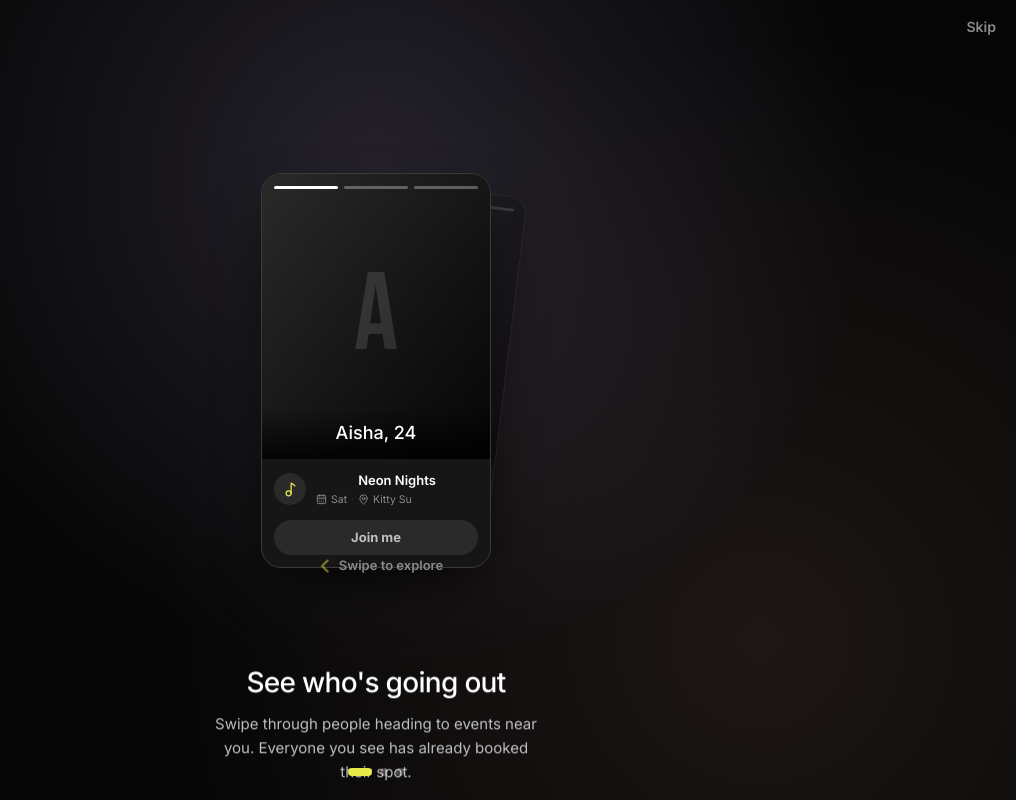
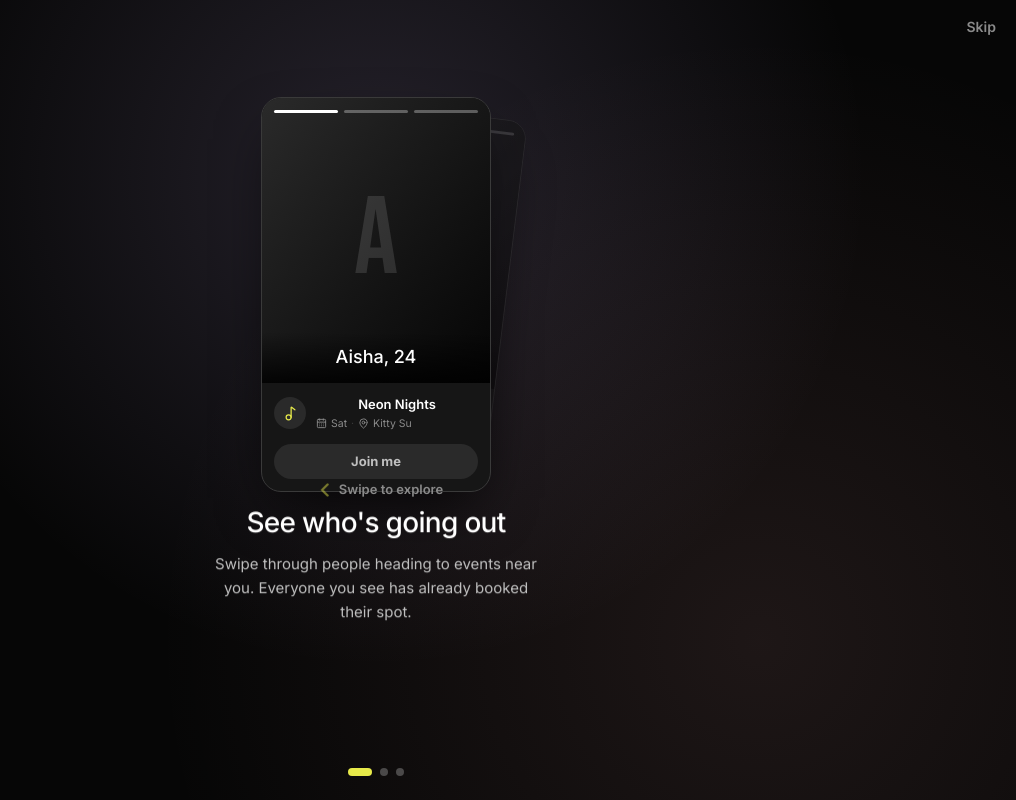
Before and after one commit to sayantanroy2019/Cirkle_Website_Application_Frontend, a React (Vite) app: page /walkthrough in a window 1280 px wide. Shown: the whole page, without its empty margins (264-1280 px from the left). Built offline with nearby package versions, Linux system fonts and the light colour scheme.

Commit message:
how it works section some changes made

```diff
--- a/src/pages/onboarding/Walkthrough.jsx
+++ b/src/pages/onboarding/Walkthrough.jsx
@@ -234,13 +234,13 @@ export function Walkthrough() {
           return (
             <div
               key={headline}
-              className="shrink-0 w-screen h-full flex flex-col items-center justify-center px-8 text-center"
+              className="shrink-0 w-screen h-full flex flex-col items-center justify-center px-8 text-center pt-[calc(env(safe-area-inset-top)+3rem)] pb-[calc(env(safe-area-inset-bottom)+11rem)]"
             >
-              <div className="flex-1 flex items-center justify-center pt-10">
+              <div className="flex-1 flex items-center justify-center">
                 <Visual />
               </div>
               <div
-                className={`w-full max-w-[400px] pb-4 ${active ? 'animate-[fadeUp_0.5s_ease_forwards]' : 'opacity-0'}`}
+                className={`w-full max-w-[400px] ${active ? 'animate-[fadeUp_0.5s_ease_forwards]' : 'opacity-0'}`}
               >
                 <h1 className="font-body text-[28px] font-medium text-white leading-tight tracking-tight">
                   {headline}
```
